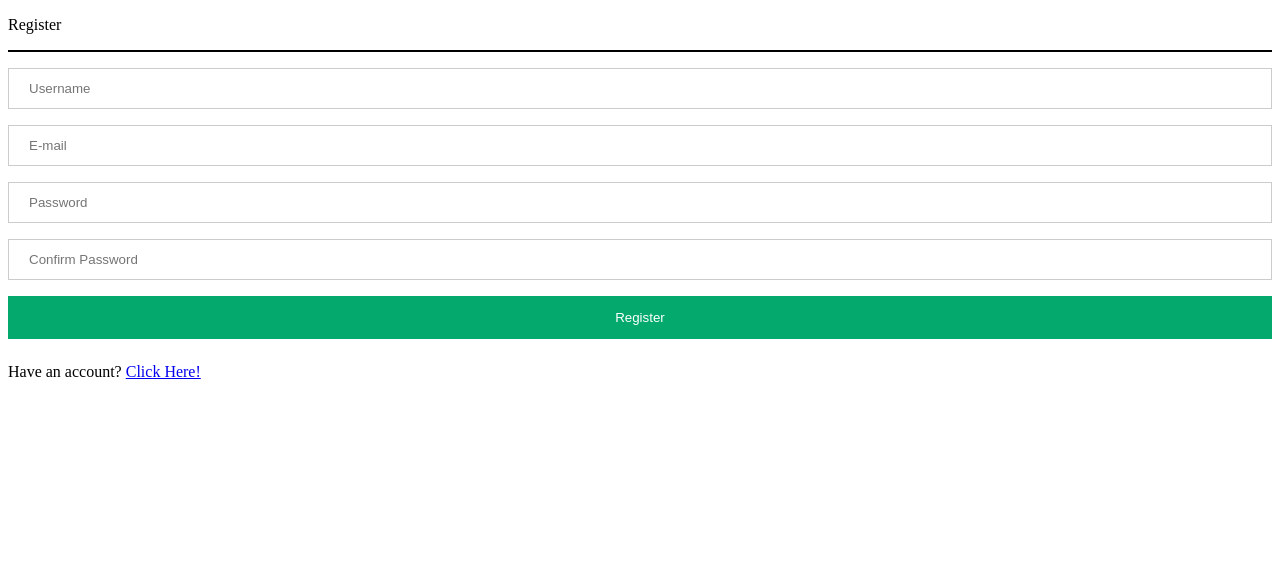
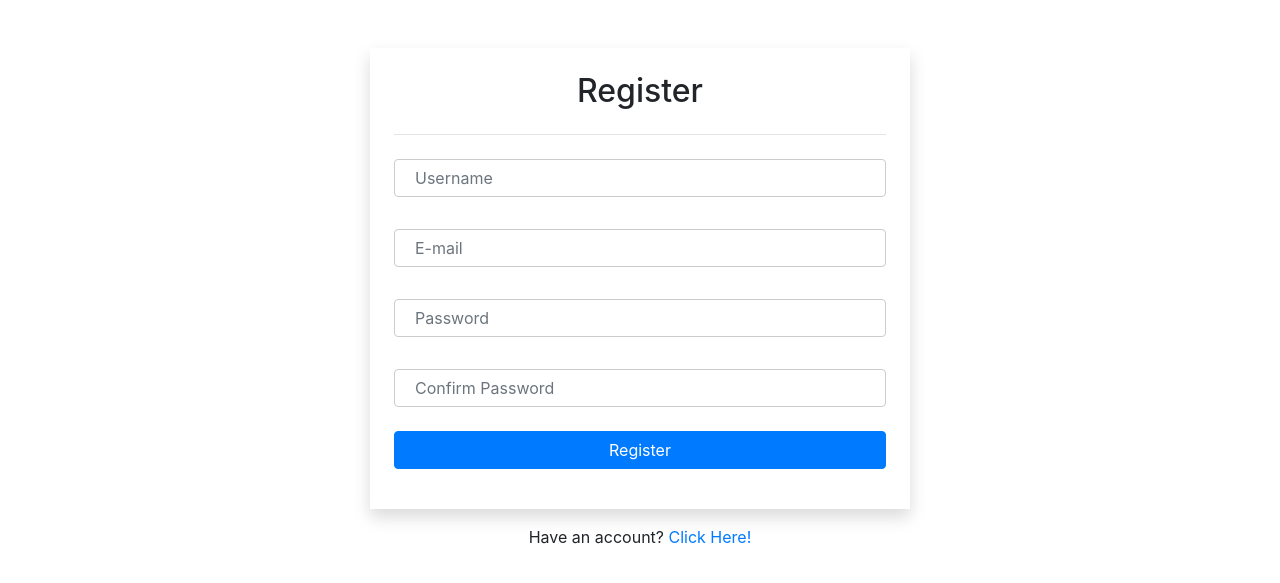
Before and after one commit to inotlusrabka/Project-Web, a PHP site: page /register.php in a window 1280 px wide. Shown: the top 583 px of the page. Run offline with PHP 8.4, Linux system fonts and the light colour scheme.

Commit message:
Update register.php

```diff
--- a/PROJEK/register.php
+++ b/PROJEK/register.php
@@ -1,22 +1,26 @@
-<!DOCTYPE html>
 <html lang="en">
 <head>
     <meta charset="UTF-8">
     <meta name="viewport" content="width=device-width, initial-scale=1.0">
     <title>Register</title>
+    <!-- Bootstrap CSS -->
+    <link rel="stylesheet" href="https://stackpath.bootstrapcdn.com/bootstrap/4.5.2/css/bootstrap.min.css">
+    <!-- Custom CSS -->
     <link rel="stylesheet" href="stylesheets/login.css">
+    <!-- Custom JavaScript -->
+    <script src="scripts/scripts.js"></script>
 </head>
 <body>
-    <script type="text/javascript" src="scripts/scripts.js"></script>
-    <div class="top-bar">
-    </div>
-    <div class="login-form">
-        <p>Register</p>
-        <hr color="black">
+<div class="container mt-5">
+        <div class="row justify-content-center">
+            <div class="col-md-6">
+                <div class="login-form p-4 shadow">
+                    <h2 class="text-center mb-4">Register</h2>
+                    <hr>
                     <?php
                     $serverName = "localhost";
                     $databaseUsername = "root";
-        $databasePassword = "";
+                    $databasePassword = "rafie1715";
                     $databaseName = "pc_part";
 
                     $connect = mysqli_connect($serverName, $databaseUsername, $databasePassword, $databaseName);
@@ -57,18 +61,32 @@
                     }
                 ?>
             <form action="register.php" method="post">
-            <input type="text" name="username" placeholder="Username" onkeyup='checkUsernameExists()' required> <!-- REMINDER : Usahakan check username langsung kayak password -->
+                            <div class="form-group">
+                                <input type="text" class="form-control" name="username" placeholder="Username" onkeyup='checkUsernameExists()' required>
                                 <span id="UsernameConfirmMessage"></span>
-            <input type="text" name="email" placeholder="E-mail" onkeyup='checkEmailExists()' required> <!-- REMINDER : Usahakan check email langsung kayak password -->
+                            </div>
+                            <div class="form-group">
+                                <input type="text" class="form-control" name="email" placeholder="E-mail" onkeyup='checkEmailExists()' required>
                                 <span id="EmailConfirmMessage"></span>
-            <input type="password" id="password" name="password" placeholder="Password" onkeyup='passConfirm();' required/>
-            <input type="password" id="repassword" name="repassword" placeholder="Confirm Password" onkeyup='passConfirm();' required/>
+                            </div>
+                            <div class="form-group">
+                                <input type="password" class="form-control" id="password" name="password" placeholder="Password" onkeyup='passConfirm();' required>
+                            </div>
+                            <div class="form-group">
+                                <input type="password" class="form-control" id="repassword" name="repassword" placeholder="Confirm Password" onkeyup='passConfirm();' required>
                                 <span id="PasswordConfirmMessage"></span>
-            <input class="register-button" type="submit" value="Register">
+                            </div>
+                            <button type="submit" class="btn btn-primary btn-block">Register</button>
                         </form>
                     </div>
-    <div>
+                    <div class="text-center mt-3">
                         <p>Have an account? <a href="login.php">Click Here!</a></p>
                     </div>
+                </div>
+            </div>
+        </div>
+
+    <!-- Bootstrap JS (optional) -->
+    <script src="https://stackpath.bootstrapcdn.com/bootstrap/4.5.2/js/bootstrap.min.js"></script>
 </body>
 </html>
```
Lines whose indentation alone changed are shown as unchanged.
